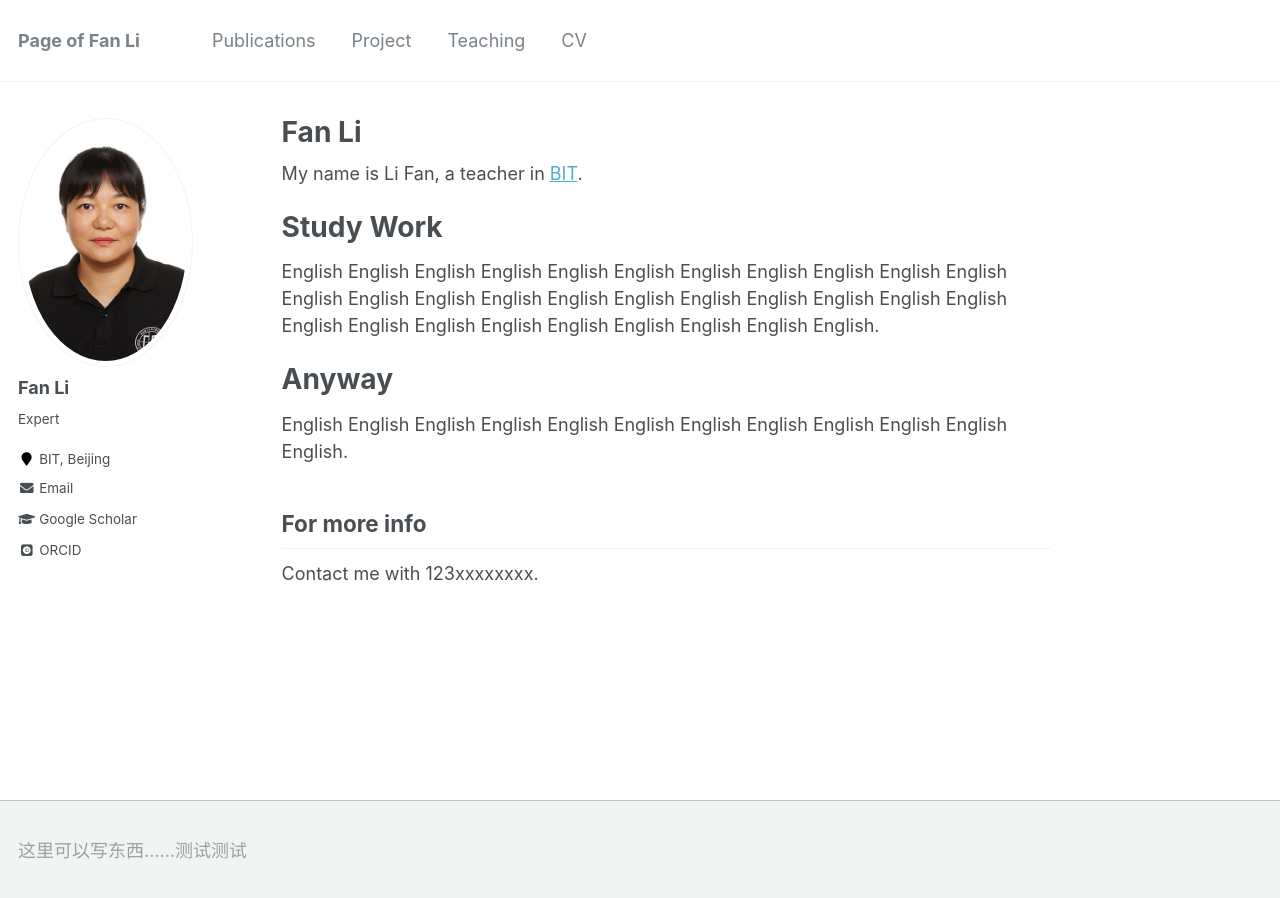
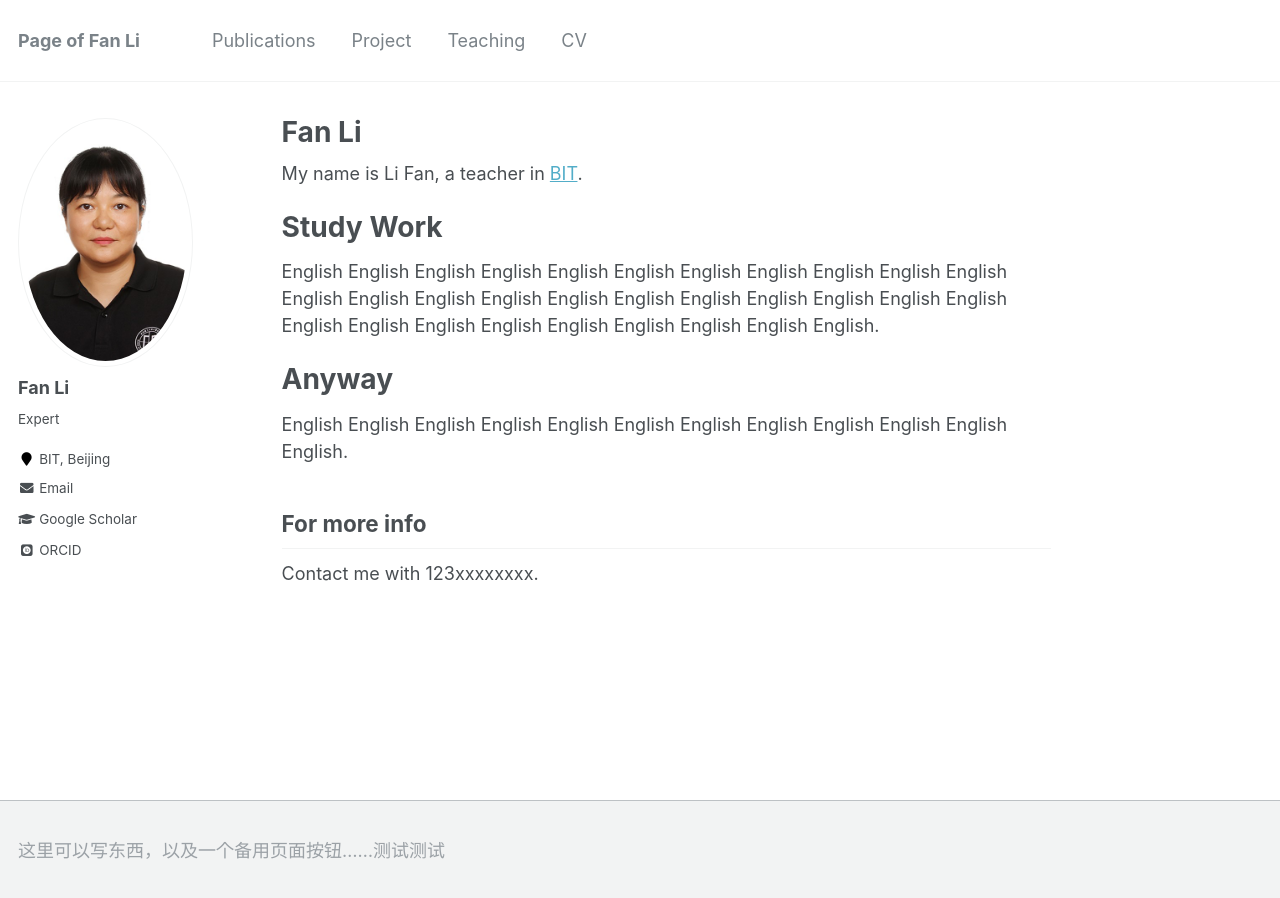
Before and after one commit to LeeLaughAn/LeeLaughAn.github.io, a Jekyll site: the page built from _pages/about.md, in a window 1280 px wide. Built offline with Jekyll 4.4.1, drawn with Linux system fonts in a browser that asks for light colours; some web fonts are replaced.

Commit message:
Update custom.html

```diff
--- a/_includes/footer/custom.html
+++ b/_includes/footer/custom.html
@@ -2,5 +2,5 @@
 <!--
 <a href="/sitemap/">Sitemap</a>
 -->
-这里可以写东西……测试测试
+这里可以写东西，以及一个备用页面按钮……测试测试
 <!-- end custom footer snippets -->
```
